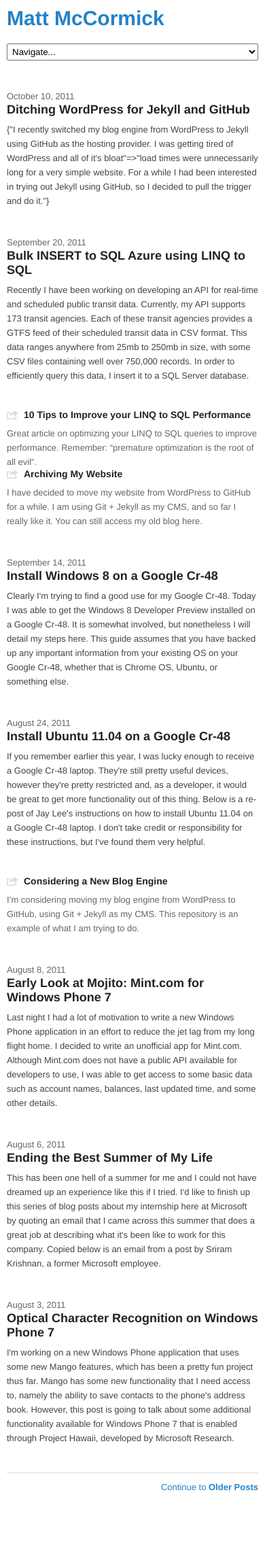
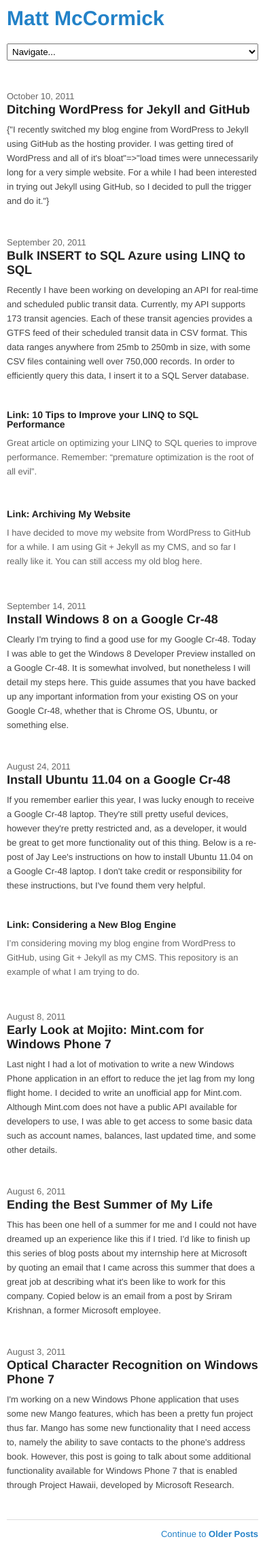
Before and after one commit to mbmccormick/mbmccormick.github.io, a Jekyll site: the page built from index.html, in a window 390 px wide. Shown: the whole page at 68% size. Built offline with Jekyll 4.4.1, drawn with Linux system fonts in a browser that asks for light colours; Markdown is read by kramdown in place of the engine named in the settings; the list of posts is cut into pages by our own code; before the commit the page ends 2217 px from its top, so only the background shows below that.

Commit message:
Update css/base.css

```diff
--- a/css/base.css
+++ b/css/base.css
@@ -781,7 +781,7 @@
 
   .listing article.other {
     padding:0px;
-    margin:0px;
+    margin:0px 0px 45px 0px;
     border:none;
   }
 
@@ -789,9 +789,8 @@
     display:none;
   }
 
-  .listing article.link h2 a {
-    background:url(/images/icon_link.png) center left no-repeat;
-    padding-left:25px;
+  .listing article.link h2 a:before {
+    content:"Link: ";
   }
 
   .listing article .continue {
```
